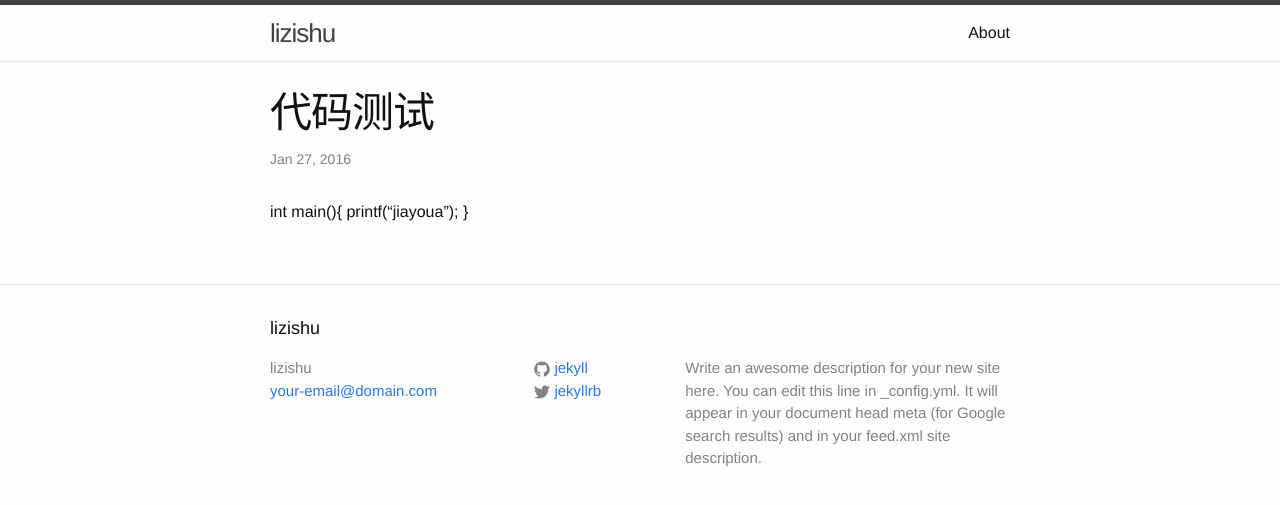
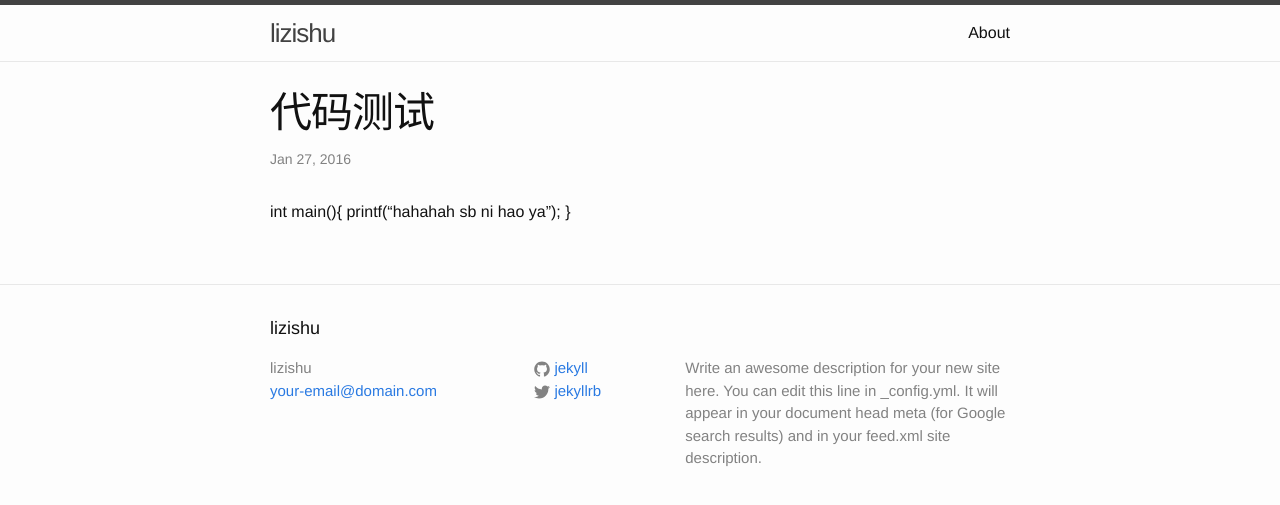
Before and after one commit to lizishu/lizishu.github.io, a Jekyll site: the page built from _posts/2016-01-27-hello.md, in a window 1280 px wide. Shown: the top 505 px of the page. Built offline with Jekyll 4.4.1, drawn with Linux system fonts in a browser that asks for light colours.

Commit message:
my new blog

```diff
--- a/_posts/2016-01-27-hello.md
+++ b/_posts/2016-01-27-hello.md
@@ -6,5 +6,5 @@ tags: [algorithm,icpc]
 ---
 
 int main(){
-	printf("jiayoua");
+	printf("hahahah sb ni hao ya");
 }
```
